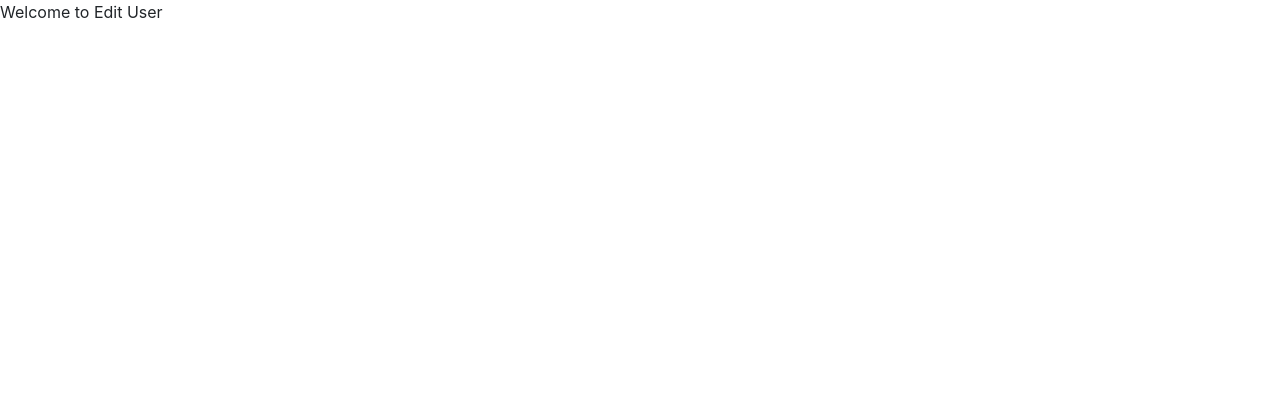
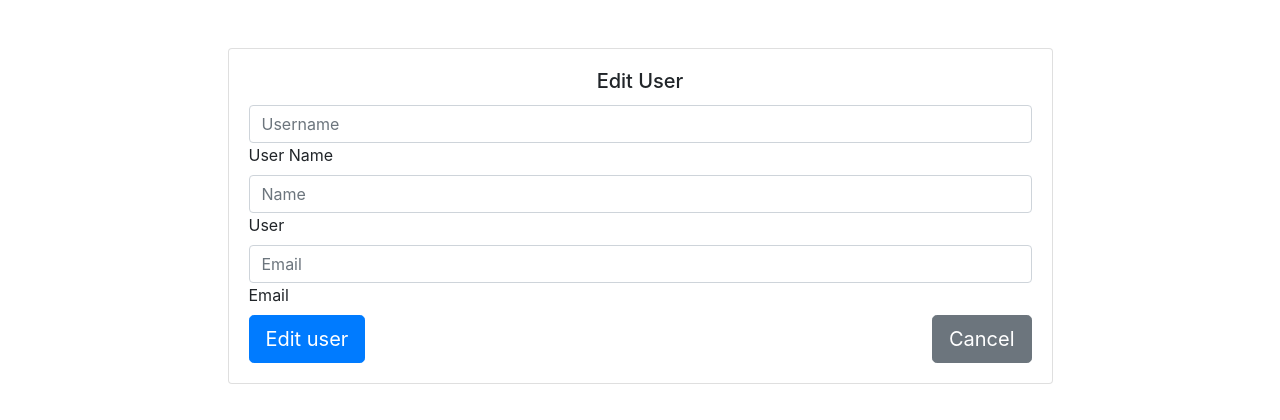
Before and after one commit to AdrianETS/kmp, a React (Create React App) app: page /edituser in a window 1280 px wide. Shown: the top 420 px of the page. Built offline with nearby package versions, Linux system fonts and the light colour scheme.

Commit message:
Homework done and corrected

```diff
--- a/src/components/EditUser.js
+++ b/src/components/EditUser.js
@@ -12,11 +12,16 @@ class EditUser extends React.Component {
             userName: "",
             email: ""
         }
+        this.handleNameChange = this.handleNameChange.bind(this);
+        this.handleUserNameChange = this.handleUserNameChange.bind(this);
+        this.handleEmailChange = this.handleEmailChange.bind(this);
+        this.editUser = this.editUser.bind(this);
+        this.cancelButton = this.cancelButton.bind(this);
     }
 
     componentDidMount() {
         let filteredList = this.context.listOfUsers.filter(user => (user.id == this.context.userId));
-        filteredList.length > 0 && this.setState({name: filteredList[0].name, userName:filteredList[0].username, email: filteredList[0].email });
+        filteredList.length > 0 && this.setState({ name: filteredList[0].name, userName: filteredList[0].username, email: filteredList[0].email });
 
     }
 
@@ -24,12 +29,78 @@ class EditUser extends React.Component {
 
     }
 
+    handleNameChange(event) {
+        this.setState({ name: event.target.value });
+    }
+
+    handleUserNameChange(event) {
+        this.setState({ userName: event.target.value });
+    }
+
+    handleEmailChange(event) {
+        this.setState({ email: event.target.value });
+    }
+
+
+    editUser(event) {
+        event.preventDefault();
+        fetch('https://jsonplaceholder.typicode.com/users/' + this.context.userId, {
+            method: 'PUT',
+            body: JSON.stringify({
+                name: this.state.name,
+                username: this.state.userName,
+                email: this.state.email
+            }),
+            headers: {
+                "Content-type": "application/json; charset=UTF-8"
+            }
+        })
+            .then(response => response.json())
+            .then(response => alert(JSON.stringify(response)));
+    }
+
+    cancelButton() {
+        this.props.history.push("/users");
+    }
+
+
     render() {
-        return (<div>Welcome to Edit User
-            <h6>{this.state.name}</h6>
-            <h6>{this.state.userName}</h6>
-            <h6>{this.state.email}</h6>
-        </div>);
+        return (
+
+            <div className="container">
+                <div className="row">
+                    <div className="col-lg-10 col-xl-9 mx-auto">
+                        <div className="card card-signin flex-row my-5">
+                            <div className="card-img-left d-none d-md-flex">
+                            </div>
+                            <div className="card-body">
+                                <h5 className="card-title text-center">Edit User</h5>
+                                <form className="form-signin">
+                                    <div className="form-label-group">
+                                        <input type="text" id="inputUserName" className="form-control" value={this.state.userName} onChange={this.handleUserNameChange} placeholder="Username" required autofocus />
+                                        <label for="inputUserame">User Name</label>
+                                    </div>
+
+                                    <div className="form-label-group">
+                                        <input type="text" id="inputName" className="form-control" value={this.state.name} onChange={this.handleNameChange} placeholder="Name" required />
+                                        <label for="inputName">User</label>
+                                    </div>
+                                    <div className="form-label-group">
+                                        <input type="text" id="inputEmail" className="form-control" value={this.state.email} onChange={this.handleEmailChange} placeholder="Email" required />
+                                        <label for="inputEmail">Email</label>
+                                    </div>
+                                    <button type="button" class="btn btn-primary btn-lg" type="submit" onClick={this.editUser} disabled={this.state.submitDisabled}>Edit user</button>
+                                    <div className="float-right">
+                                        <button type="button" class="btn btn-secondary btn-lg btn-secondary" type="submit" onClick={this.cancelButton}>Cancel</button>
+                                    </div>
+                                </form>
+                            </div>
+                        </div>
+                    </div>
+                </div>
+            </div>
+        );
+
     }
 }
 
--- a/src/components/Users.js
+++ b/src/components/Users.js
@@ -10,18 +10,24 @@ class Users extends React.Component {
 
   constructor(props) {
     super(props);
-        this.state = {listofUserPosts:[]}//{listOfUsers: []}
+    this.state = {
+      listofUserPosts: [],
+      postsByUser: []
+    }
+    this.showUserPosts = this.showUserPosts.bind(this);
+    this.goToEditUser = this.goToEditUser.bind(this);
+    this.deleteUser = this.deleteUser.bind(this);
+
+
   }
 
   componentDidMount() {
     !this.context.userLogged && this.props.history.push("/");
     this.retrieveUsers();
     this.retrieveUserPosts();
-        this.showUserPosts = this.showUserPosts.bind(this);
-        this.goToEditUser = this.goToEditUser.bind(this);
   }
 
-    retrieveUsers(){
+  retrieveUsers() {
     fetch("https://jsonplaceholder.typicode.com/users")
       .then(res => res.json())
       .then((json) => {
@@ -31,7 +37,7 @@ class Users extends React.Component {
       })
   }
 
-    retrieveUserPosts(){
+  retrieveUserPosts() {
     fetch("https://jsonplaceholder.typicode.com/posts")
       .then(res => res.json())
       .then((json) => {
@@ -39,15 +45,23 @@ class Users extends React.Component {
       })
   }
 
-    showUserPosts(event){
-        //alert("the id is "+ event.target.id);
-        this.state.listofUserPosts.filter(post => (post.userId == event.target.id) && alert(post.body));
+
+  showUserPosts(id) {
+    let userPostsById = this.state.listofUserPosts.filter(post => (post.userId == id));
+    this.setState({ postsByUser: userPostsById });
   }
 
-
-    goToEditUser(event, id){
+  goToEditUser(event, id) {
     this.context.setUserId(id);
     this.props.history.push("/edituser");
+  }
+
+  deleteUser(event, id) {
+    event.preventDefault();
+    fetch('http://jsonplaceholder.typicode.com/users/' + id, {
+      method: 'DELETE'
+    }).then( response => alert("User deleted"))
+    .catch(error=>alert("Sorry, there was an internal error: " + error));
   }
 
   render() {
@@ -56,11 +70,42 @@ class Users extends React.Component {
       <Topbar />
       <h6>This is the list of users:</h6>
 
-            {this.context.listOfUsers.map((user, index) =>
+      {this.context.listOfUsers.map((user) =>
 
-            <div onClick = {this.showUserPosts}>{index}. {user.name}-{user.address.geo.lat}
-              <button style = {{float: "right"}} type="button" className="btn btn-primary tiny" onClick = {event=>this.goToEditUser(event, user.id)}>Edit</button>
-              <br/><br/></div>
+        <div>{user.id}. {user.name}-{user.address.geo.lat}
+
+          <div>
+
+            <button style={{ float: "left" }} className="btn btn-outline-success" data-toggle="modal" data-target={"#modal" + user.id} onClick={() => this.showUserPosts(user.id)}>{user.username}'s posts</button>
+
+
+            <div className="modal fade" id={"modal"+ user.id} tabIndex="-1" role="dialog" aria-labelledby="exampleModalLongTitle" aria-hidden="true">
+              <div className="modal-dialog" role="document">
+                <div className="modal-content">
+                  <div className="modal-header">
+                    <h5 className="modal-title" id="exampleModalLongTitle">{user.username}'s posts</h5>
+                    <button type="button" className="close" data-dismiss="modal" aria-label="Close">
+                      <span aria-hidden="true">&times;</span>
+                    </button>
+                  </div>
+                  <div className="modal-body">
+
+                    {this.state.postsByUser.map(post => <div>{post.id}.-{post.body}</div>)}
+
+                  </div>
+                  <div className="modal-footer">
+                    <button type="button" className="btn btn-secondary" data-dismiss="modal">Close</button>
+                  </div>
+                </div>
+              </div>
+            </div>
+
+          </div>
+
+          <button style={{ float: "right" }} type="button" className="btn btn-danger tiny" onClick={event => this.deleteUser(event, user.id)}>Delete</button>
+          <button style={{ float: "right" }} type="button" className="btn btn-primary tiny" onClick={event => this.goToEditUser(event, user.id)}>Edit</button>
+
+          <br /><br /></div>
 
       )}
 
```
Lines whose indentation alone changed are shown as unchanged.
